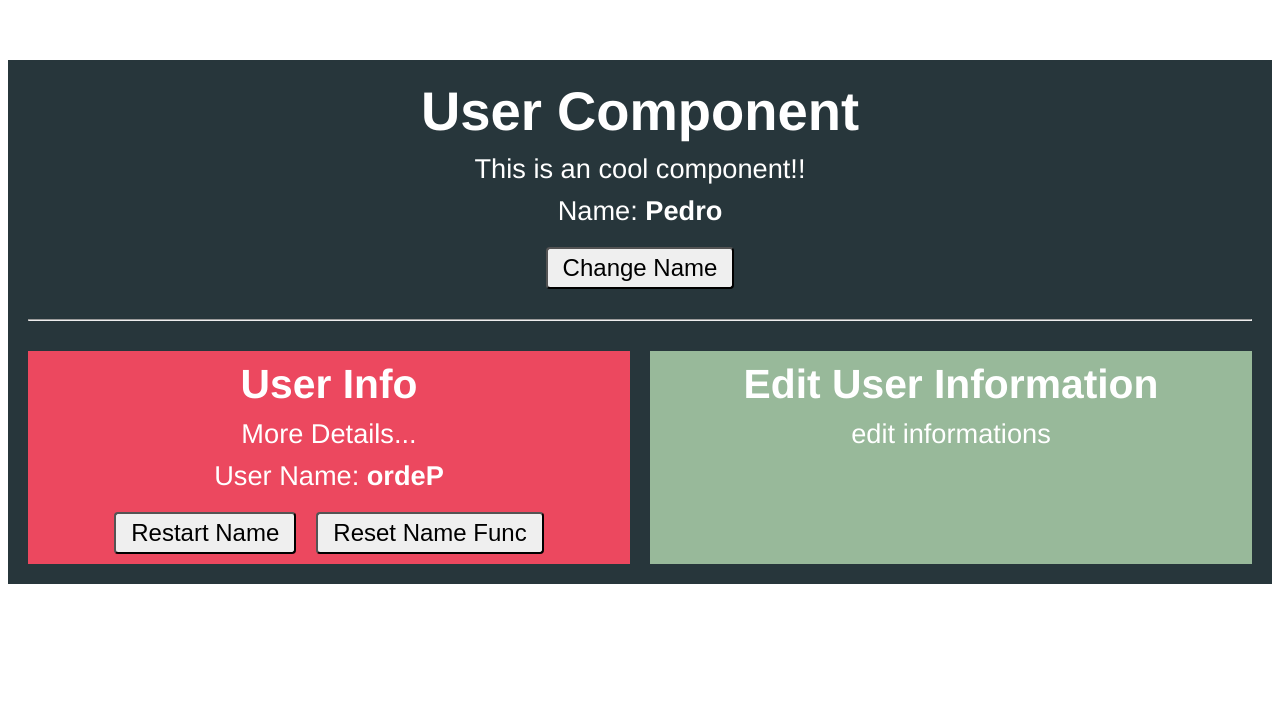
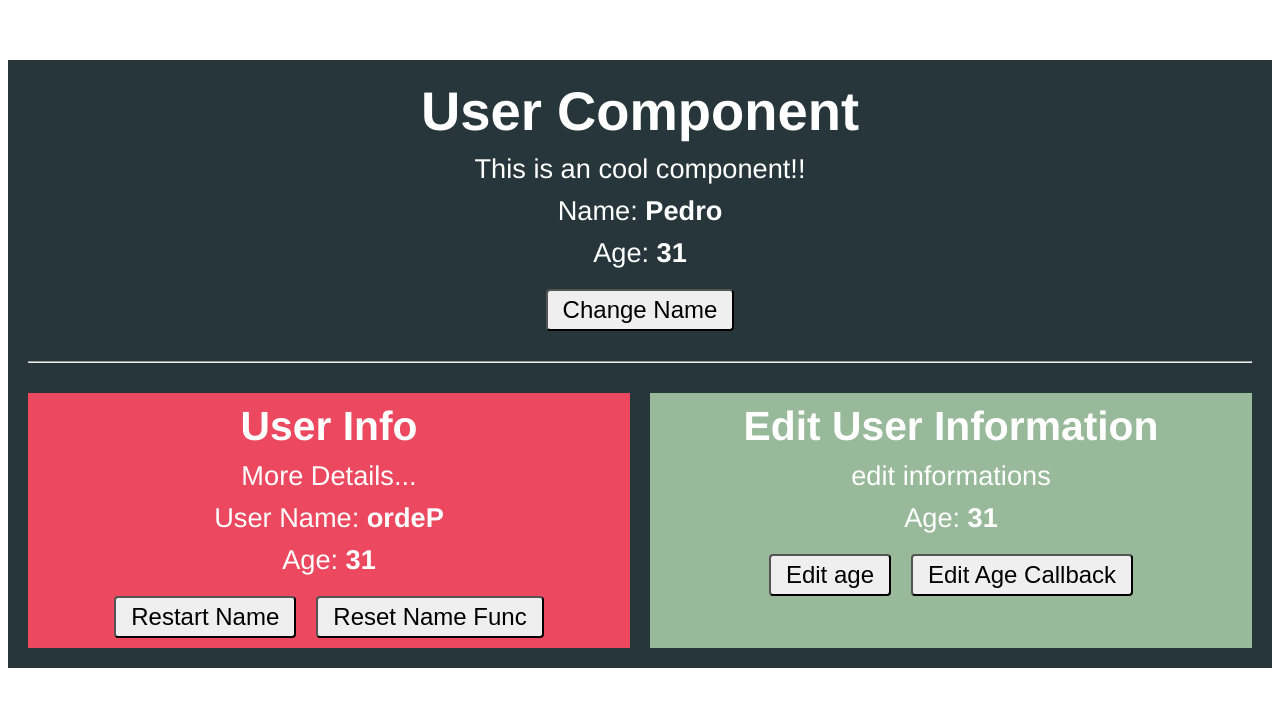
Before and after one commit to pedrosales/VueJS, a Vue app in the folder components/components-comunication/: page / in a window 1280 px wide. Shown: the top 706 px of the page. Built offline with nearby package versions, Linux system fonts and the light colour scheme.

Commit message:
comunication trough brothers

```diff
--- a/components/components-comunication/src/components/EditUser.vue
+++ b/components/components-comunication/src/components/EditUser.vue
@@ -2,11 +2,28 @@
   <div class="component">
     <h2>Edit User Information</h2>
     <p>edit informations</p>
+    <p>
+      Age:
+      <strong>{{ age }}</strong>
+    </p>
+    <button @click="editAge">Edit age</button>
+    <button @click="changeAgeFn">Edit Age Callback</button>
   </div>
 </template>
 
 <script>
-export default {};
+export default {
+  props: {
+    age: Number,
+    changeAgeFn: Function,
+  },
+  methods: {
+    editAge() {
+      this.age = 33;
+      this.$emit("ageChanged", this.age);
+    },
+  },
+};
 </script>
 
 <style scoped>
--- a/components/components-comunication/src/components/User.vue
+++ b/components/components-comunication/src/components/User.vue
@@ -6,11 +6,15 @@
       Name:
       <strong>{{ name }}</strong>
     </p>
+    <p>
+      Age:
+      <strong>{{ age }}</strong>
+    </p>
     <button @click="changeName">Change Name</button>
     <hr />
     <div class="components">
-      <app-user-info :name="name" @nameChanged="name = $event.newName" :resetNameFn="resetName" />
-      <app-edit-user />
+      <app-user-info :name="name" :age="age" @nameChanged="name = $event" :resetNameFn="resetName" />
+      <app-edit-user @ageChanged="age = $event" :age="age" :changeAgeFn="changeAge" />
     </div>
   </div>
 </template>
@@ -27,6 +31,7 @@ export default {
   data() {
     return {
       name: "Pedro",
+      age: 31,
     };
   },
   methods: {
@@ -35,6 +40,9 @@ export default {
     },
     resetName() {
       this.name = "Pedro";
+    },
+    changeAge() {
+      this.age = 33;
     },
   },
 };
--- a/components/components-comunication/src/components/UserInfo.vue
+++ b/components/components-comunication/src/components/UserInfo.vue
@@ -5,6 +5,10 @@
     <p>
       User Name:
       <strong>{{ reverseName() }}</strong>
+    </p>
+    <p>
+      Age:
+      <strong>{{ age }}</strong>
     </p>
     <button @click="restartName">Restart Name</button>
     <button @click="resetNameFn()">Reset Name Func</button>
@@ -23,18 +27,20 @@ export default {
       // },
     },
     resetNameFn: Function,
+    age: Number,
   },
   methods: {
     reverseName() {
       return this.name.split("").reverse().join("");
     },
     restartName() {
-      const oldName = this.name;
-      this.name = "Pedro";
-      this.$emit("nameChanged", {
-        oldName,
-        newName: this.name,
-      });
+      // const oldName = this.name;
+      // this.name = "Pedro";
+      // this.$emit("nameChanged", {
+      //   oldName,
+      //   newName: this.name,
+      // });
+      this.$emit("nameChanged", "Pedro");
     },
   },
 };
```
